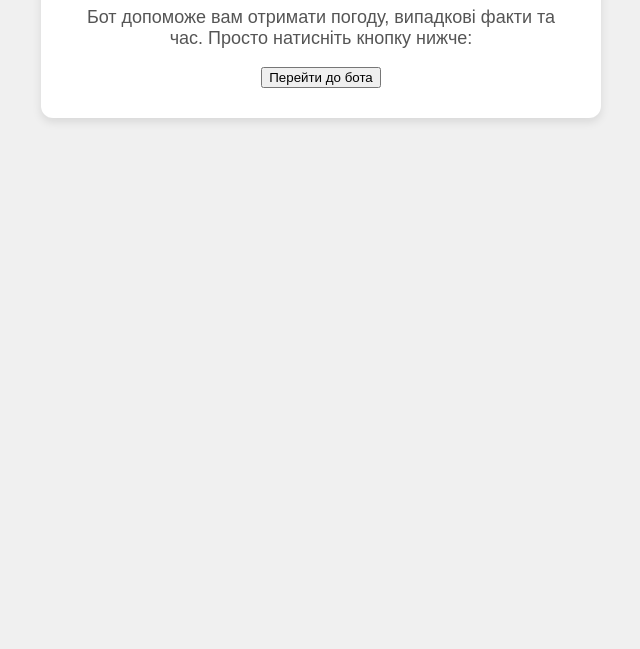
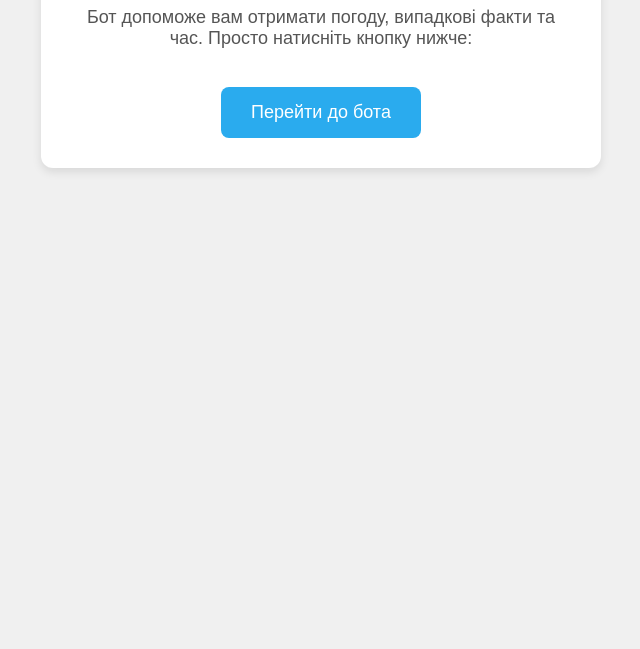
Before and after one commit to xveetalqq/telegram-bot-page, a plain HTML site: page index.html in a window 1280 px wide. Shown: the part 151-800 px from the top of the page, without its empty margins (319-959 px from the left). Drawn offline with Linux system fonts and the light colour scheme.

Commit message:
Update index.html

```diff
--- a/index.html
+++ b/index.html
@@ -46,9 +46,7 @@
   <div class="container">
     <h1>Привіт! Це наш Telegram-бот</h1>
     <p>Бот допоможе вам отримати погоду, випадкові факти та час. Просто натисніть кнопку нижче:</p>
-   <a href="https://t.me/RDbobBot" target="_blank">
-    <button>Перейти до бота</button>
-</a>
-
+   <a href="https://t.me/RDbobBot" target="_blank" class="btn">Перейти до бота</a>
+  </div>
 </body>
 </html>
```
